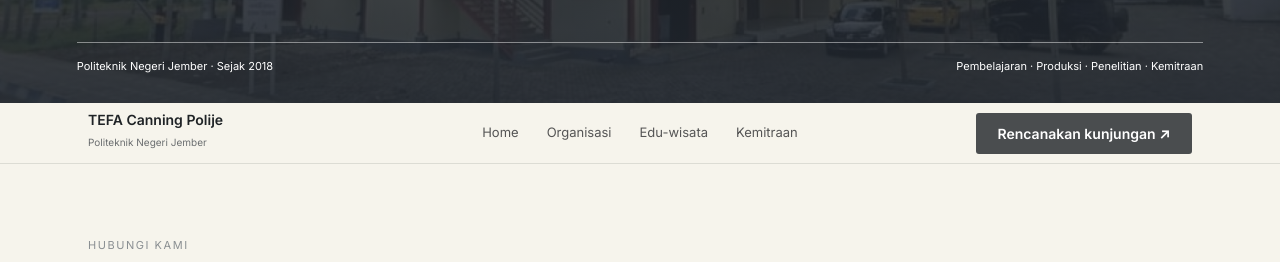
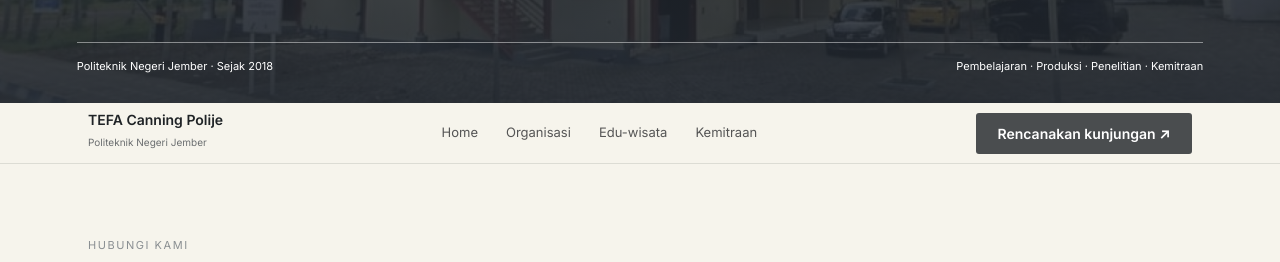
Before and after one commit to Rizwar1006/tefa_canning.github.io, a plain HTML site: page kontak.html in a window 1280 px wide. Shown: the part 257-519 px from the top of the page. Drawn offline with nearby package versions, Linux system fonts and the light colour scheme.

Commit message:
fix: adjust grid column ratio for navigation menu layout

```diff
--- a/css/style.css
+++ b/css/style.css
@@ -232,7 +232,7 @@ nav {
 
 nav .w {
   display: grid;
-  grid-template-columns: 1fr auto 1fr;
+  grid-template-columns: 1fr auto 1.23fr;
   align-items: center;
   height: 60px;
   position: relative;
```
